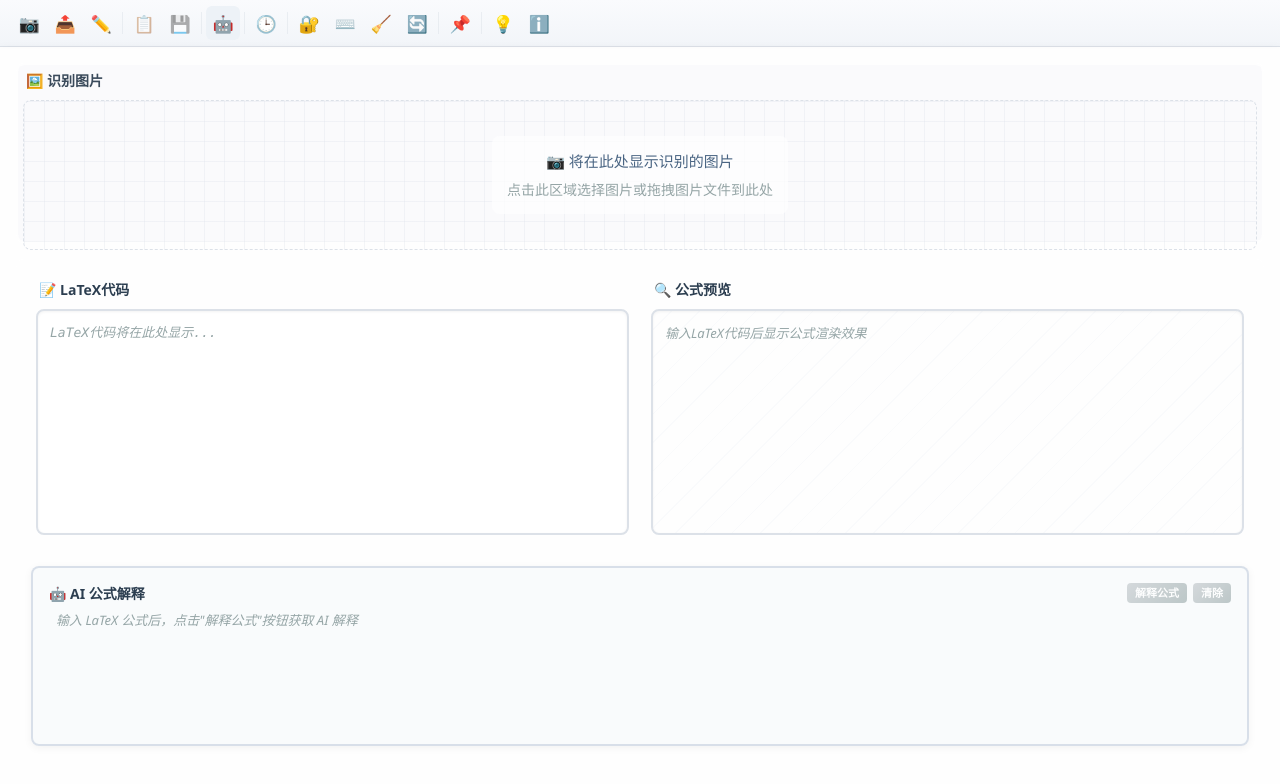
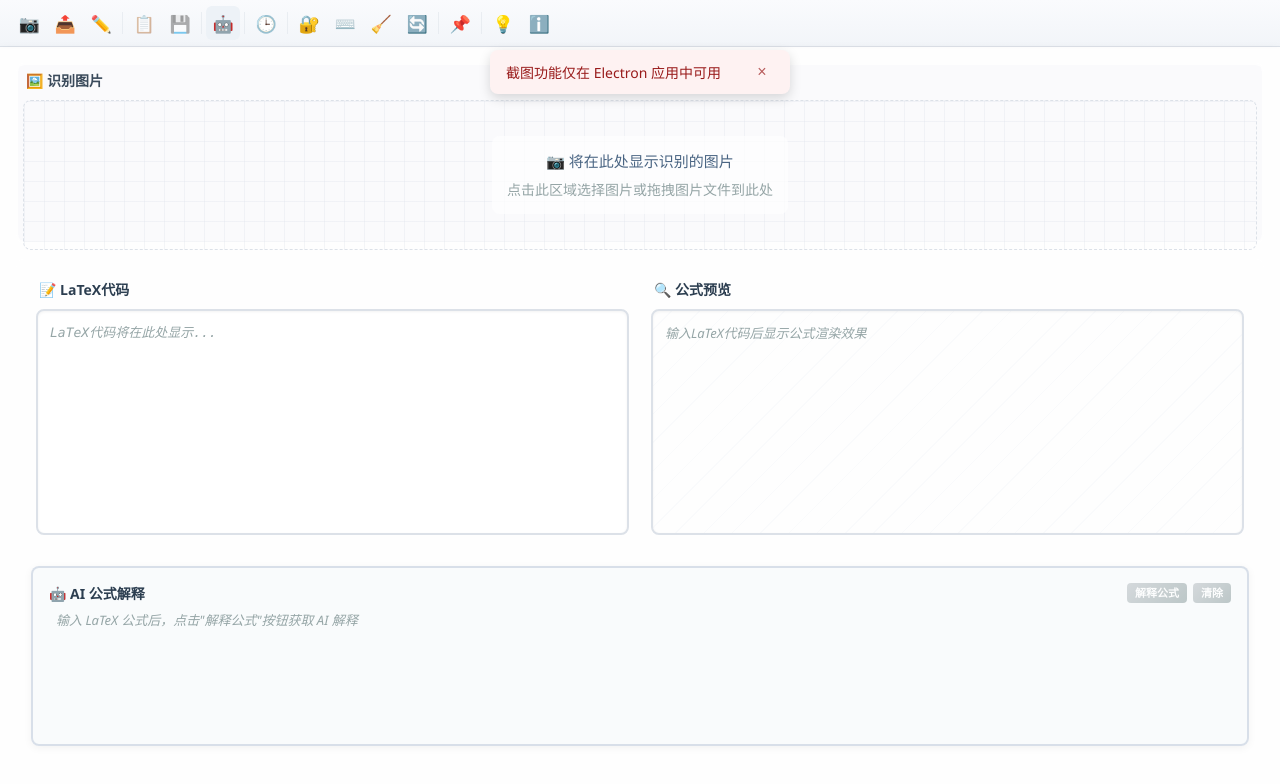
Before and after one commit to Louaq/TexStudio, a React (Create React App) app: page / in a window 1280 px wide. Both pictures are taken after a click on the element "截图". Shown: the top 784 px of the page. Built offline with nearby package versions, Linux system fonts and the light colour scheme; no server answers.

Commit message:
fix: 添加消息提示栏

```diff
--- a/package.json
+++ b/package.json
@@ -1,6 +1,6 @@
 {
   "name": "latex-ocr-electron",
-  "version": "4.2.7",
+  "version": "4.2.8",
   "description": "TexStudio OCR",
   "author": "TexStudio",
   "main": "dist/electron/electron/main.js",
--- a/src/App.tsx
+++ b/src/App.tsx
@@ -18,6 +18,7 @@ import CopyOptionsDialog from './components/CopyOptionsDialog';
 import ExportOptionsDialog from './components/ExportOptionsDialog';
 import HelpDialog from './components/HelpDialog';
 import HandwritingDialog from './components/HandwritingDialog'; // 导入手写公式组件
+import NotificationBar from './components/NotificationBar'; // 导入通知栏组件
 import * as path from 'path';
 
 const AppContainer = styled.div`
@@ -198,7 +199,8 @@ function App() {
     currentImage: null,
     latexCode: '',
     isRecognizing: false,
-    history: []
+    history: [],
+    statusMessage: '欢迎使用 SimpleTex-OCR'
   });
 
   // 添加更新状态管理
@@ -249,13 +251,16 @@ function App() {
   const handleToggleRecognitionMode = () => {
     const newMode = !isAutoRecognition;
     setIsAutoRecognition(newMode);
-    // 移除状态消息的设置
+    setAppState(prev => ({
+      ...prev,
+      statusMessage: newMode ? 'ℹ️ 已开启自动识别模式' : 'ℹ️ 已切换为手动识别模式'
+    }));
   };
 
   // 手动识别函数
   const handleManualRecognize = async () => {
     if (!appState.currentImage) {
-      // 移除状态消息的设置
+      setAppState(prev => ({ ...prev, statusMessage: '⚠️ 请先上传或截取图片' }));
       return;
     }
 
@@ -264,7 +269,7 @@ function App() {
     // 如果是 data URL（拖拽上传的情况），需要重新保存为临时文件
     if (imagePath.startsWith('data:')) {
       if (!window.electronAPI) {
-        // 移除状态消息的设置
+        setAppState(prev => ({ ...prev, statusMessage: '❌ 浏览器模式不支持此操作' }));
         return;
       }
 
@@ -816,6 +821,10 @@ function App() {
 
     if (!settings) {
       console.log('settings未加载');
+      setAppState(prev => ({
+        ...prev,
+        statusMessage: '❌ 设置未加载，请重试'
+      }));
       return;
     }
 
@@ -824,18 +833,27 @@ function App() {
 
     if (!window.electronAPI) {
       console.error('公式识别功能仅在 Electron 应用中可用');
+      setAppState(prev => ({
+        ...prev,
+        statusMessage: '❌ 公式识别功能仅在桌面应用中可用'
+      }));
       return;
     }
 
     // 检查API配置
     if (!currentSettings?.apiConfig?.appId || !currentSettings?.apiConfig?.appSecret) {
       console.error('请先在设置中配置API密钥');
+      setAppState(prev => ({
+        ...prev,
+        statusMessage: '⚠️ 请先在设置中配置API密钥'
+      }));
       return;
     }
 
     setAppState(prev => ({
       ...prev,
-      isRecognizing: true
+      isRecognizing: true,
+      statusMessage: '🔄 正在识别公式...'
     }));
 
     // 调用API识别公式
@@ -879,7 +897,8 @@ function App() {
             ...prev,
             latexCode: formattedLatex,
             isRecognizing: false,
-            history: newHistory
+            history: newHistory,
+            statusMessage: '✅ 公式识别成功！'
           };
         });
 
@@ -891,13 +910,15 @@ function App() {
           setAppState(prev => ({
             ...prev,
             latexCode: '',
-            isRecognizing: false
+            isRecognizing: false,
+            statusMessage: `❌ ${result.message || '请先在设置中配置API密钥'}`
           }));
         } else {
           setAppState(prev => ({
             ...prev,
             latexCode: '',
-            isRecognizing: false
+            isRecognizing: false,
+            statusMessage: `❌ 公式识别失败: ${result.message || '未知错误'}`
           }));
         }
       }
@@ -906,7 +927,8 @@ function App() {
       setAppState(prev => ({
         ...prev,
         latexCode: '',
-        isRecognizing: false
+        isRecognizing: false,
+        statusMessage: '❌ 公式识别出错，请重试'
       }));
     }
   }, [settings, resetAIExplanation]);
@@ -939,7 +961,7 @@ function App() {
       setTimeout(() => {
         setAppState(prev => ({
           ...prev,
-          statusMessage: '⚡ 准备就绪'
+          statusMessage: null
         }));
       }, 2000);
       return;
@@ -969,7 +991,7 @@ function App() {
     setTimeout(() => {
       setAppState(prev => ({
         ...prev,
-        statusMessage: '⚡ 准备就绪'
+        statusMessage: null
       }));
     }, 2000);
   };
@@ -993,11 +1015,11 @@ function App() {
           statusMessage: '✅ 已加载历史公式'
         }));
 
-        // 2秒后恢复状态消息
+        // 2秒后清除状态消息
         setTimeout(() => {
           setAppState(prev => ({
             ...prev,
-            statusMessage: '⚡ 准备就绪'
+            statusMessage: null
           }));
         }, 2000);
       } else {
@@ -1081,7 +1103,7 @@ function App() {
         setTimeout(() => {
           setAppState(prev => ({
             ...prev,
-            statusMessage: isClearing ? '⚡ 请先设置API密钥' : '⚡ 准备就绪，请重新截图或上传图片'
+            statusMessage: isClearing ? '请先设置API密钥' : '请重新截图或上传图片'
           }));
         }, 2000);
       } catch (error) {
@@ -1139,7 +1161,7 @@ function App() {
         setTimeout(() => {
           setAppState(prev => ({
             ...prev,
-            statusMessage: '⚡ 准备就绪'
+            statusMessage: null
           }));
         }, 2000);
       } else {
@@ -1174,7 +1196,7 @@ function App() {
       setTimeout(() => {
         setAppState(prev => ({
           ...prev,
-          statusMessage: '⚡ 准备就绪'
+          statusMessage: null
         }));
       }, 3000);
     } catch (error) {
@@ -1186,7 +1208,7 @@ function App() {
       setTimeout(() => {
         setAppState(prev => ({
           ...prev,
-          statusMessage: '⚡ 准备就绪'
+          statusMessage: null
         }));
       }, 3000);
     }
@@ -1302,7 +1324,7 @@ function App() {
       setTimeout(() => {
         setAppState(prev => ({
           ...prev,
-          statusMessage: '⚡ 准备就绪'
+          statusMessage: null
         }));
       }, 3000);
     } catch (error) {
@@ -1314,7 +1336,7 @@ function App() {
       setTimeout(() => {
         setAppState(prev => ({
           ...prev,
-          statusMessage: '⚡ 准备就绪'
+          statusMessage: null
         }));
       }, 3000);
     }
@@ -1323,6 +1345,10 @@ function App() {
   // 处理手写公式识别
   const handleHandwriting = () => {
     setShowHandwriting(true);
+    setAppState(prev => ({
+      ...prev,
+      statusMessage: 'ℹ️ 请在手写板上绘制数学公式'
+    }));
   };
 
   // 处理手写公式识别提交
@@ -1471,6 +1497,12 @@ function App() {
         copyDisabled={!appState.latexCode.trim() || appState.isRecognizing}
         exportDisabled={!appState.latexCode.trim() || appState.isRecognizing}
       />
+
+      {/* 添加通知栏 */}
+      <NotificationBar
+        message={appState.statusMessage}
+        onClose={() => setAppState(prev => ({ ...prev, statusMessage: null }))}
+      />
       <MainContent {...getRootProps()}>
         <TopSection>
           <ImageDisplay
@@ -1487,7 +1519,18 @@ function App() {
             <EditorWrapper>
               <LatexEditor
                 value={appState.latexCode}
-                onChange={(code: string) => setAppState(prev => ({ ...prev, latexCode: code }))}
+                onChange={(code: string) => {
+                  setAppState(prev => ({
+                    ...prev,
+                    latexCode: code,
+                    // 仅当从无内容变为有内容时显示通知
+                    statusMessage: (!prev.latexCode && code) ? 'ℹ️ 正在手动编辑LaTeX代码' : prev.statusMessage
+                  }));
+                  // 重置AI解释区域
+                  if (code !== appState.latexCode) {
+                    resetAIExplanation();
+                  }
+                }}
                 readOnly={appState.isRecognizing}
               />
             </EditorWrapper>
--- /dev/null
+++ b/src/components/NotificationBar.tsx
@@ -0,0 +1,146 @@
+import React, { useState, useEffect } from 'react';
+import styled from 'styled-components';
+
+interface NotificationBarProps {
+  message: string | null;
+  type?: 'success' | 'error' | 'info' | 'warning';
+  duration?: number; // Duration in milliseconds before auto-hiding
+  onClose?: () => void;
+}
+
+// Styled components for the notification bar
+const NotificationContainer = styled.div<{ type: string; visible: boolean }>`
+  position: fixed;
+  top: 50px; // Position below the menu bar
+  left: 50%;
+  transform: translateX(-50%);
+  z-index: 1000;
+  min-width: 300px;
+  max-width: 80%;
+  padding: 10px 16px;
+  border-radius: 8px;
+  display: ${props => (props.visible ? 'flex' : 'none')};
+  align-items: center;
+  justify-content: space-between;
+  box-shadow: 0 4px 12px rgba(0, 0, 0, 0.15);
+  font-size: 14px;
+  transition: opacity 0.3s, transform 0.3s;
+  opacity: ${props => (props.visible ? 1 : 0)};
+
+  ${props => {
+    switch (props.type) {
+      case 'success':
+        return `
+          background-color: #f0fdf4;
+          color: #166534;
+        `;
+      case 'error':
+        return `
+          background-color: #fef2f2;
+          color: #991b1b;
+        `;
+      case 'warning':
+        return `
+          background-color: #fffbeb;
+          color: #92400e;
+        `;
+      case 'info':
+      default:
+        return `
+          background-color: #f0f9ff;
+          color: #1e40af;
+        `;
+    }
+  }}
+`;
+
+const MessageContent = styled.div`
+  flex: 1;
+  padding-right: 16px;
+`;
+
+const CloseButton = styled.button`
+  background: transparent;
+  border: none;
+  cursor: pointer;
+  font-size: 16px;
+  color: inherit;
+  opacity: 0.7;
+  transition: opacity 0.2s;
+  padding: 0;
+  margin: 0;
+  width: 24px;
+  height: 24px;
+  display: flex;
+  align-items: center;
+  justify-content: center;
+
+  &:hover {
+    opacity: 1;
+  }
+`;
+
+const NotificationBar: React.FC<NotificationBarProps> = ({
+  message,
+  type = 'info',
+  duration = 5000, // Default 5 seconds
+  onClose
+}) => {
+  const [visible, setVisible] = useState(false);
+
+  useEffect(() => {
+    if (message) {
+      setVisible(true);
+
+      // Auto-hide notification after duration if duration > 0
+      if (duration > 0) {
+        const timer = setTimeout(() => {
+          setVisible(false);
+          if (onClose) onClose();
+        }, duration);
+
+        return () => clearTimeout(timer);
+      }
+    } else {
+      setVisible(false);
+    }
+  }, [message, duration, onClose]);
+
+  const handleClose = () => {
+    setVisible(false);
+    if (onClose) onClose();
+  };
+
+  // Extract notification type from message if it contains emoji indicators
+  const getTypeFromMessage = (msg: string): 'success' | 'error' | 'info' | 'warning' => {
+    if (msg.includes('✅')) return 'success';
+    if (msg.includes('❌')) return 'error';
+    if (msg.includes('⚠️')) return 'warning';
+    if (msg.includes('ℹ️')) return 'info';
+    return type;
+  };
+
+  // Remove emoji indicators for cleaner display
+  const cleanMessage = (msg: string): string => {
+    return msg
+      .replace(/✅/g, '')
+      .replace(/❌/g, '')
+      .replace(/⚠️/g, '')
+      .replace(/ℹ️/g, '')
+      .trim();
+  };
+
+  if (!message) return null;
+
+  const notificationType = getTypeFromMessage(message);
+  const displayMessage = cleanMessage(message);
+
+  return (
+    <NotificationContainer type={notificationType} visible={visible}>
+      <MessageContent>{displayMessage}</MessageContent>
+      <CloseButton onClick={handleClose}>×</CloseButton>
+    </NotificationContainer>
+  );
+};
+
+export default NotificationBar;
--- a/src/types/index.ts
+++ b/src/types/index.ts
@@ -52,6 +52,7 @@ export interface AppState {
   latexCode: string;
   isRecognizing: boolean;
   history: HistoryItem[];
+  statusMessage: string | null;
 }
 export interface ScreenshotArea {
   x: number;
```
Also changed, not shown: settings.json (line endings or trailing spaces).
